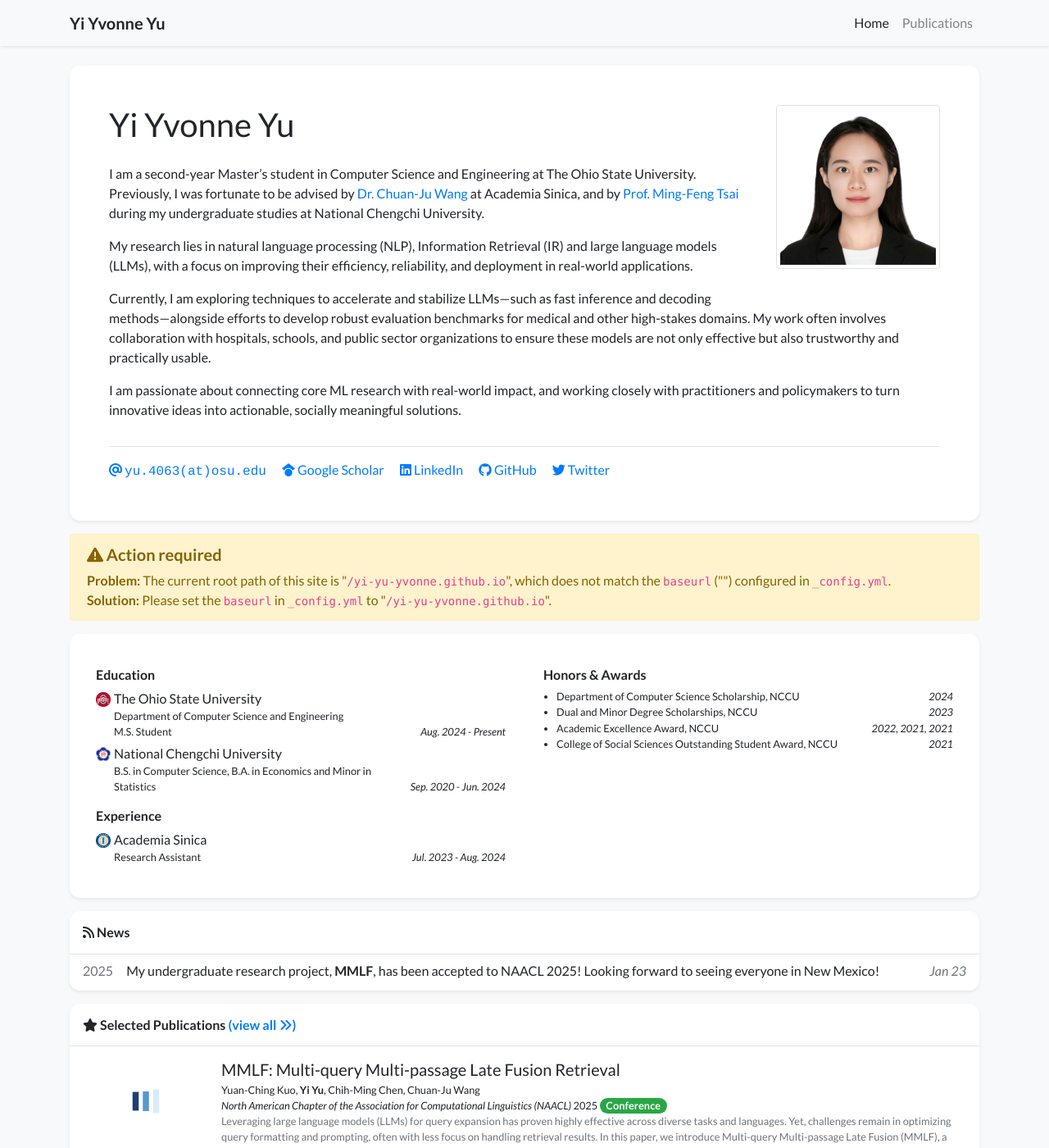
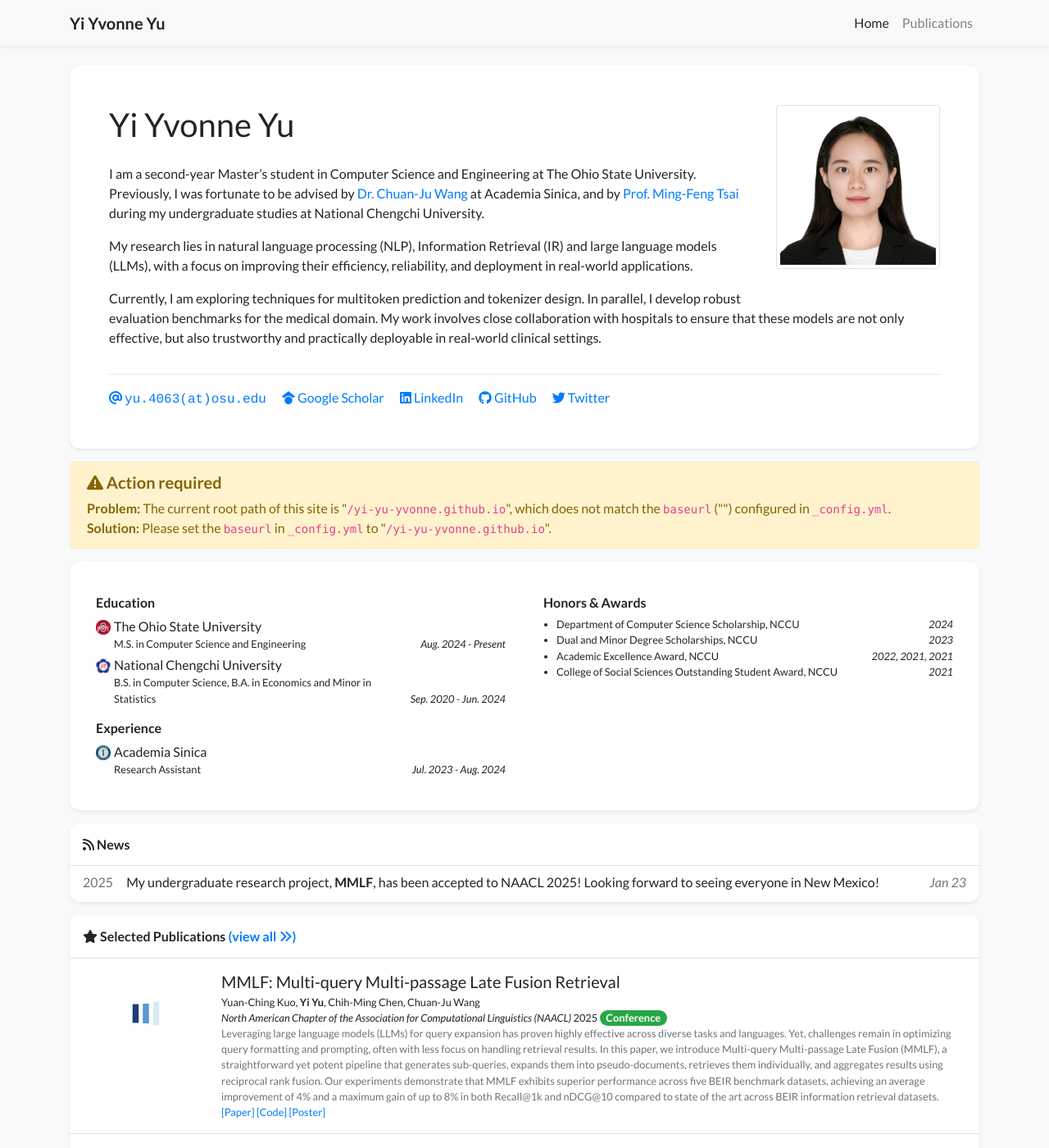
Before and after one commit to Yi-Yu-Yvonne/yi-yu-yvonne.github.io, a Jekyll site: the page built from index.html, in a window 1280 px wide and 1400 px high. Shown: the whole window at 82% size. Built offline with Jekyll 4.4.1, drawn with Linux system fonts in a browser that asks for light colours; nearby versions of some CDN libraries; a style sheet for code colours, icons or effects is not loaded.

Commit message:
modify profile

```diff
--- a/_data/profile.yml
+++ b/_data/profile.yml
@@ -25,12 +25,9 @@ short_bio:
   </p>
 
   <p>
-    Currently, I am exploring techniques to accelerate and stabilize LLMs—such as fast inference and decoding methods—alongside efforts to develop robust evaluation benchmarks for medical and other high-stakes domains. My work often involves collaboration with hospitals, schools, and public sector organizations to ensure these models are not only effective but also trustworthy and practically usable.
+    Currently, I am exploring techniques for multitoken prediction and tokenizer design. In parallel, I develop robust evaluation benchmarks for the medical domain. My work involves close collaboration with hospitals to ensure that these models are not only effective, but also trustworthy and practically deployable in real-world clinical settings.
   </p>
 
-  <p>
-    I am passionate about connecting core ML research with real-world impact, and working closely with practitioners and policymakers to turn innovative ideas into actionable, socially meaningful solutions.
-  </p>
 
 portrait_url: /assets/images/photos/portrait.jpg
 # portrait_caption: >-
@@ -40,8 +37,7 @@ education:
 - name: The Ohio State University
   logo: /assets/images/badges/OSU.png
   position:
-    Department of Computer Science and Engineering <br/>
-    M.S. Student
+    M.S. in Computer Science and Engineering
   date: Aug. 2024 - Present
 - name: National Chengchi University
   logo: /assets/images/badges/NCCU.png
```
Also changed, not shown: _publications/2025/2024-pub-example-3.md (+2 -2 lines).
